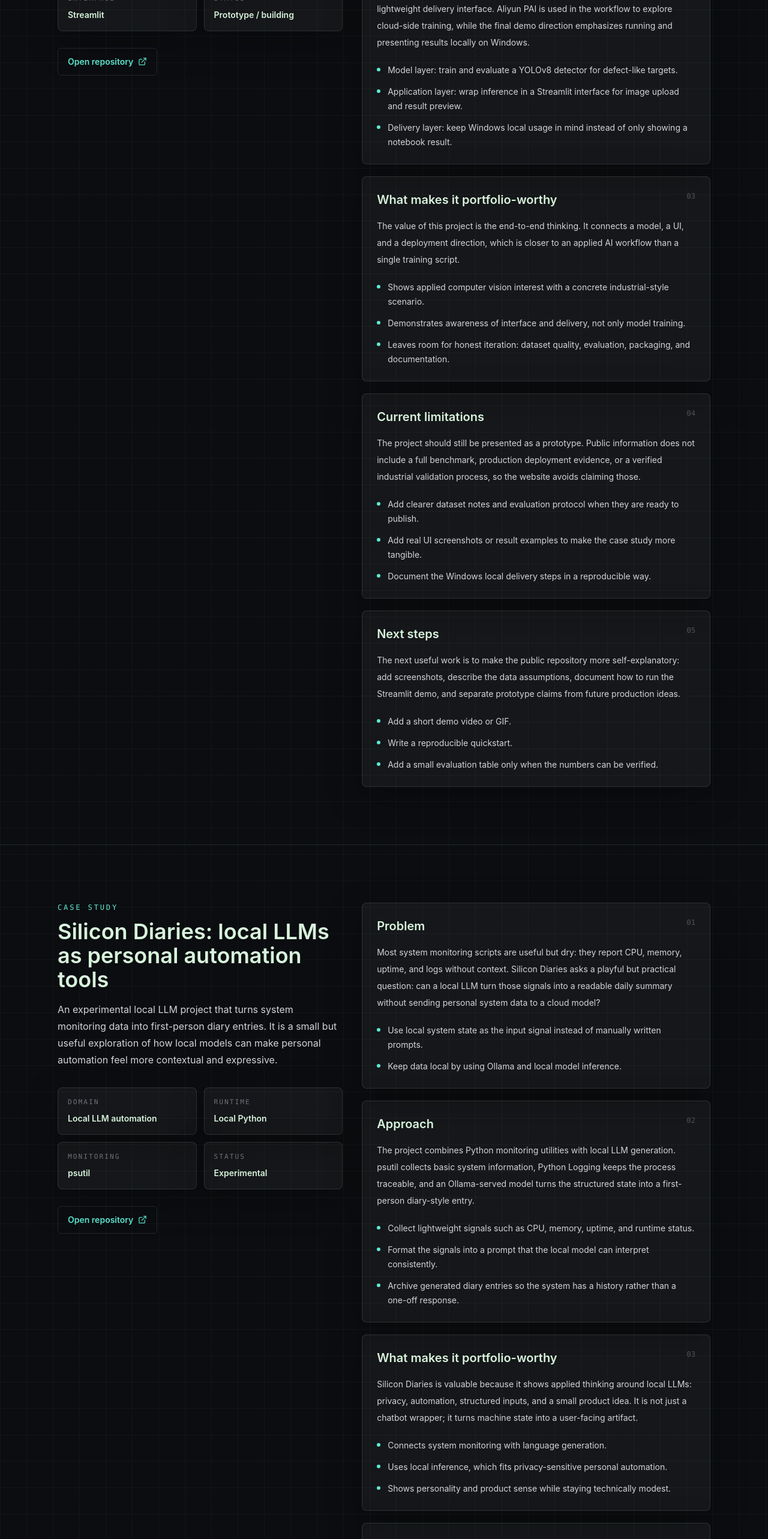
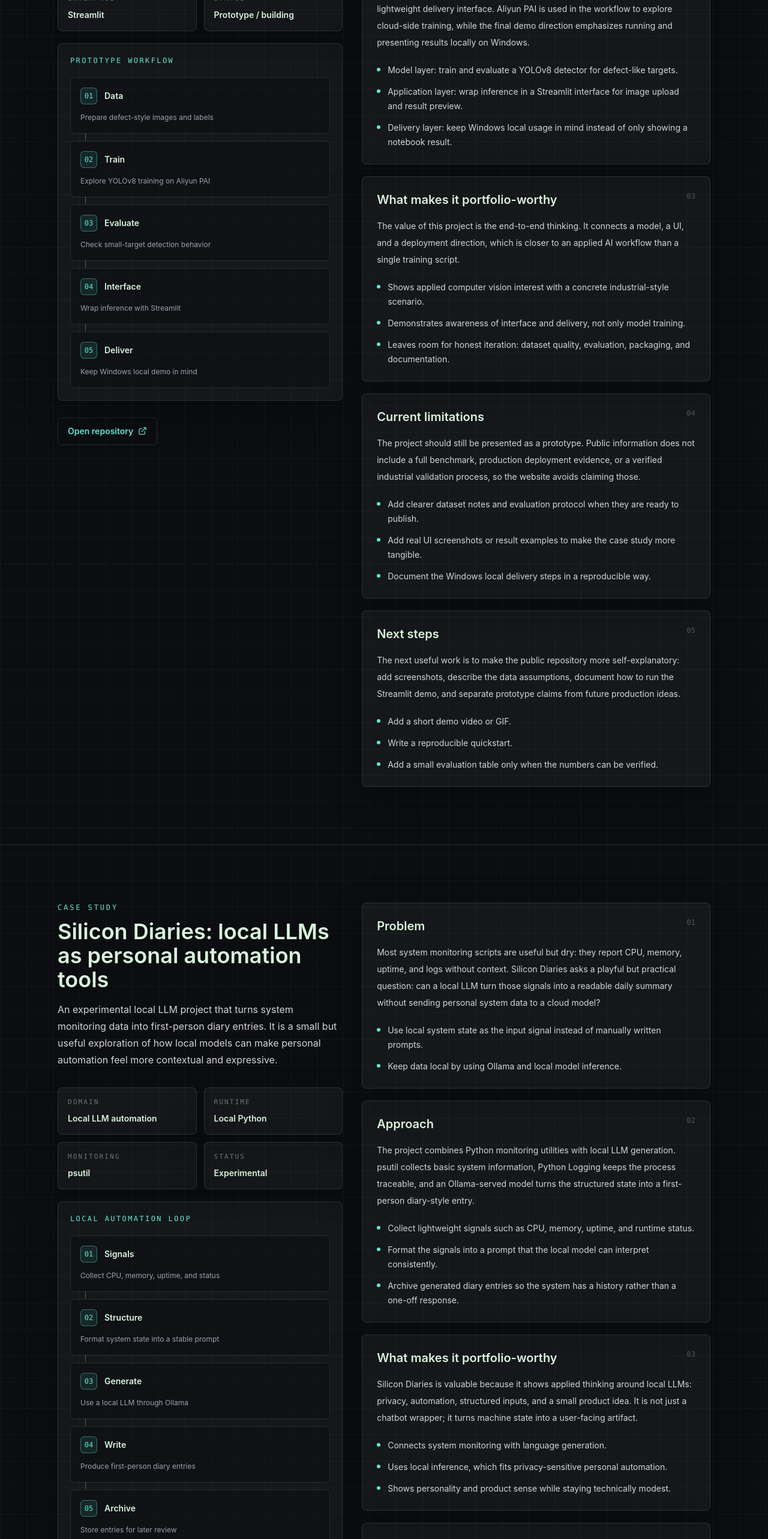
Before and after one commit to Fiksy9790707/eric-portfolio, a React (Vite) app: page / in a window 1280 px wide. Shown: the part 2800-5366 px from the top of the page at 60% size. Built offline with nearby package versions, Linux system fonts and the light colour scheme; no server answers.

Commit message:
Add case study workflow diagrams

```diff
--- a/src/components/CaseStudy.tsx
+++ b/src/components/CaseStudy.tsx
@@ -32,6 +32,34 @@ export default function CaseStudy({ project, language }: CaseStudyProps) {
                   <p className="mt-2 text-sm font-semibold text-mint">{text(metric.value, language)}</p>
                 </div>
               ))}
+            </div>
+
+            <div className="surface-card mt-5 p-5">
+              <p className="font-mono text-xs uppercase tracking-[0.2em] text-cyan">
+                {text(caseStudy.flow.title, language)}
+              </p>
+              <div className="mt-5 grid gap-3 sm:grid-cols-5 lg:grid-cols-1">
+                {caseStudy.flow.steps.map((step, index) => (
+                  <div
+                    key={text(step.label, language)}
+                    className="relative rounded-md border border-line bg-ink/45 p-4"
+                  >
+                    {index < caseStudy.flow.steps.length - 1 ? (
+                      <span
+                        aria-hidden="true"
+                        className="absolute -bottom-3 left-6 hidden h-3 w-px bg-cyan/40 lg:block"
+                      />
+                    ) : null}
+                    <div className="flex items-center gap-3">
+                      <span className="inline-flex h-7 w-7 shrink-0 items-center justify-center rounded-md border border-cyan/40 bg-cyan/10 font-mono text-xs text-cyan">
+                        {String(index + 1).padStart(2, "0")}
+                      </span>
+                      <p className="text-sm font-semibold text-mint">{text(step.label, language)}</p>
+                    </div>
+                    <p className="mt-3 text-xs leading-5 text-zinc-400">{text(step.detail, language)}</p>
+                  </div>
+                ))}
+              </div>
             </div>
 
             {project.githubUrl ? (
--- a/src/data/profile.ts
+++ b/src/data/profile.ts
@@ -124,6 +124,49 @@ export const profile: PortfolioProfile = {
             value: { en: "Prototype / building", zh: "原型 / 构建中" },
           },
         ],
+        flow: {
+          title: {
+            en: "Prototype workflow",
+            zh: "原型流程",
+          },
+          steps: [
+            {
+              label: { en: "Data", zh: "数据" },
+              detail: {
+                en: "Prepare defect-style images and labels",
+                zh: "整理缺陷图像与标注",
+              },
+            },
+            {
+              label: { en: "Train", zh: "训练" },
+              detail: {
+                en: "Explore YOLOv8 training on Aliyun PAI",
+                zh: "在 Aliyun PAI 探索 YOLOv8 训练",
+              },
+            },
+            {
+              label: { en: "Evaluate", zh: "评估" },
+              detail: {
+                en: "Check small-target detection behavior",
+                zh: "检查小目标检测表现",
+              },
+            },
+            {
+              label: { en: "Interface", zh: "界面" },
+              detail: {
+                en: "Wrap inference with Streamlit",
+                zh: "用 Streamlit 封装推理",
+              },
+            },
+            {
+              label: { en: "Deliver", zh: "交付" },
+              detail: {
+                en: "Keep Windows local demo in mind",
+                zh: "面向 Windows 本地演示",
+              },
+            },
+          ],
+        },
         sections: [
           {
             title: { en: "Problem", zh: "问题背景" },
@@ -298,6 +341,49 @@ export const profile: PortfolioProfile = {
             value: { en: "Experimental", zh: "实验中" },
           },
         ],
+        flow: {
+          title: {
+            en: "Local automation loop",
+            zh: "本地自动化闭环",
+          },
+          steps: [
+            {
+              label: { en: "Signals", zh: "信号" },
+              detail: {
+                en: "Collect CPU, memory, uptime, and status",
+                zh: "采集 CPU、内存、运行时间和状态",
+              },
+            },
+            {
+              label: { en: "Structure", zh: "结构化" },
+              detail: {
+                en: "Format system state into a stable prompt",
+                zh: "把系统状态整理成稳定 prompt",
+              },
+            },
+            {
+              label: { en: "Generate", zh: "生成" },
+              detail: {
+                en: "Use a local LLM through Ollama",
+                zh: "通过 Ollama 调用本地模型",
+              },
+            },
+            {
+              label: { en: "Write", zh: "写作" },
+              detail: {
+                en: "Produce first-person diary entries",
+                zh: "生成第一人称日记",
+              },
+            },
+            {
+              label: { en: "Archive", zh: "归档" },
+              detail: {
+                en: "Store entries for later review",
+                zh: "归档文本以便回看",
+              },
+            },
+          ],
+        },
         sections: [
           {
             title: { en: "Problem", zh: "问题背景" },
--- a/src/types/profile.ts
+++ b/src/types/profile.ts
@@ -32,6 +32,11 @@ export type CaseStudySection = {
   points?: LocalizedString[];
 };
 
+export type CaseStudyFlowStep = {
+  label: LocalizedString;
+  detail: LocalizedString;
+};
+
 export type CaseStudy = {
   id: string;
   eyebrow: LocalizedString;
@@ -40,6 +45,10 @@ export type CaseStudy = {
   readLabel: LocalizedString;
   repositoryLabel: LocalizedString;
   metrics: CaseStudyMetric[];
+  flow: {
+    title: LocalizedString;
+    steps: CaseStudyFlowStep[];
+  };
   sections: CaseStudySection[];
 };
 
```
